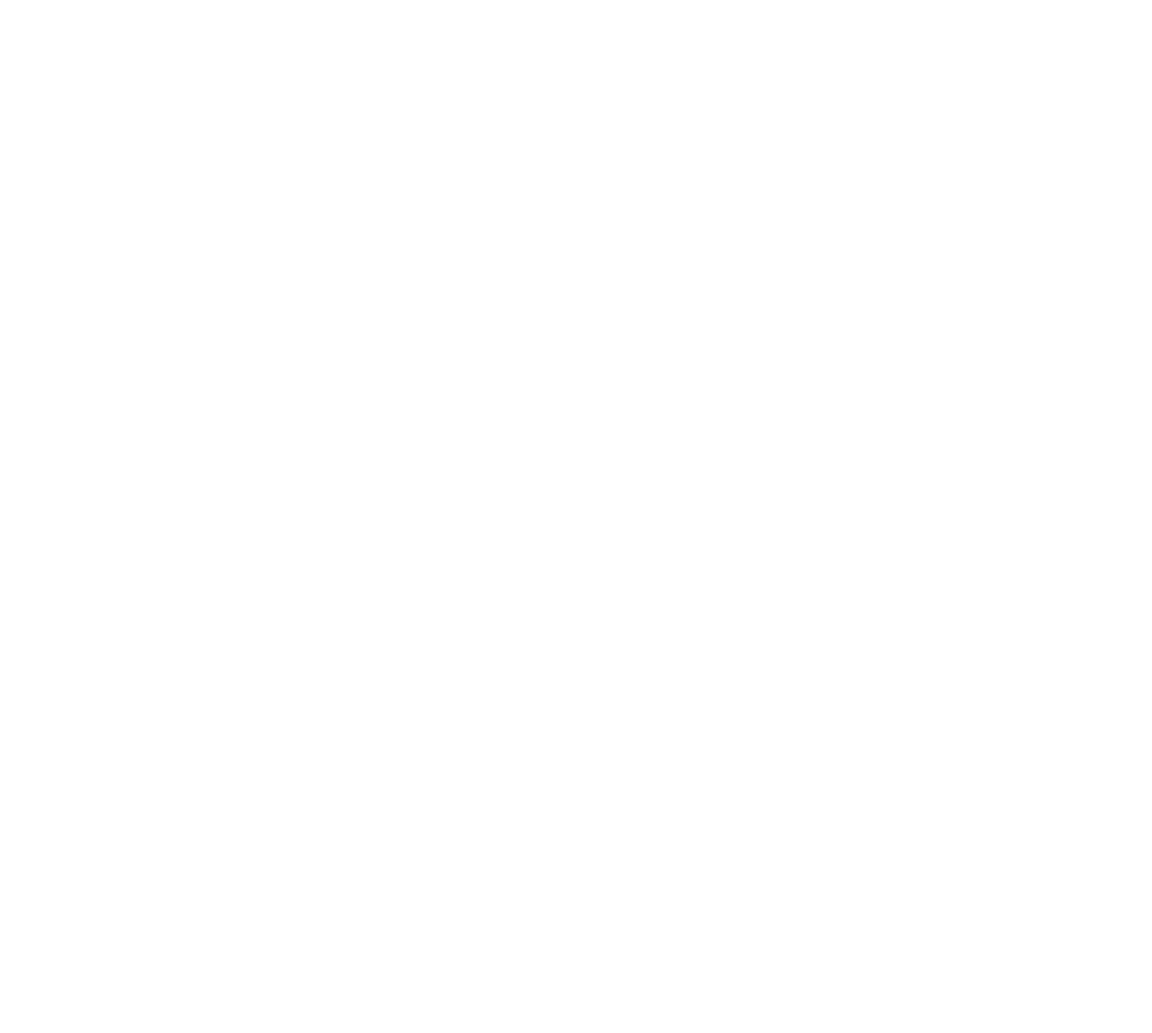
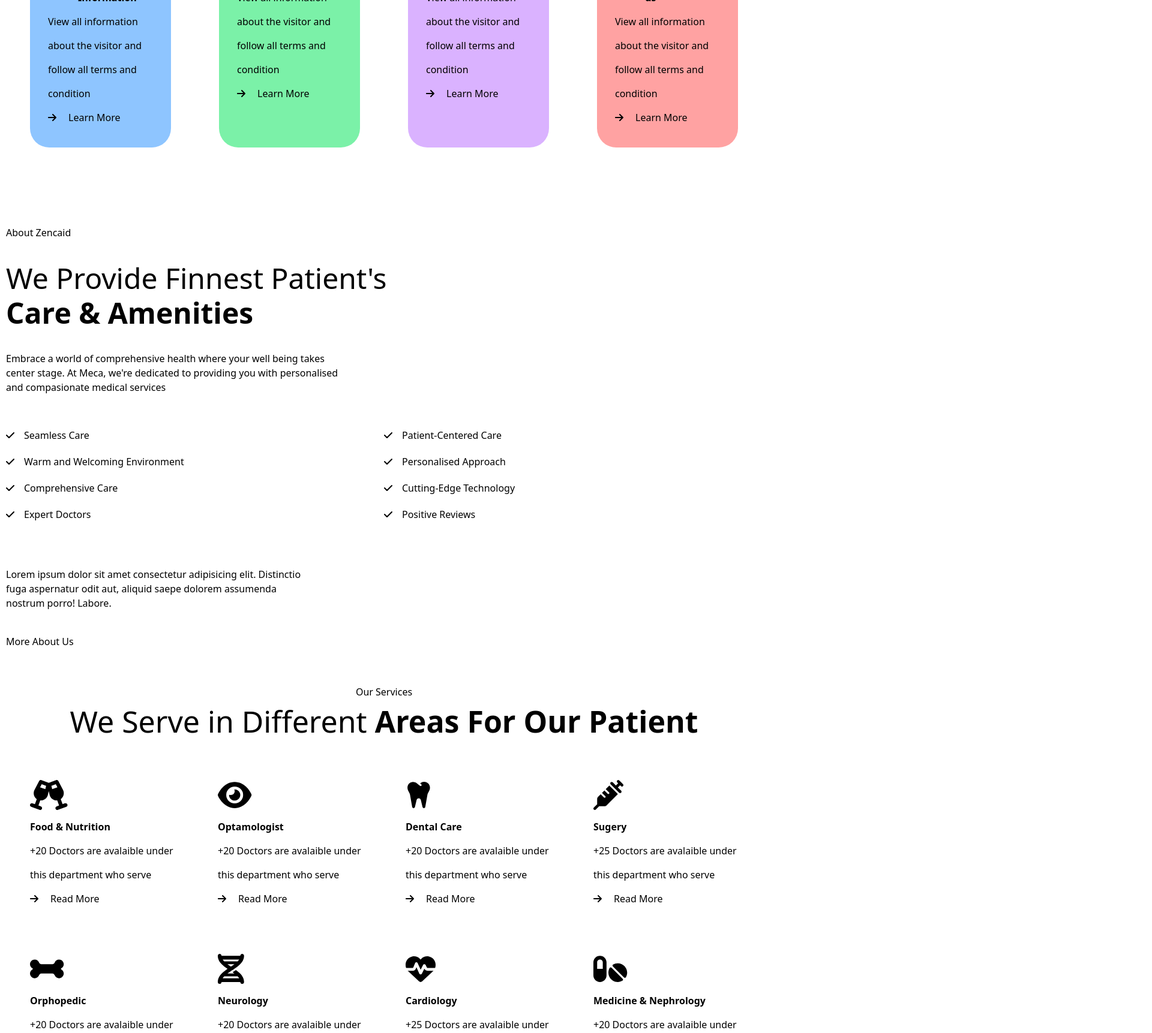
Before and after one commit to Zencaid/Zencaid-web, a Next.js app: page / in a window 1280 px wide. Shown: the part 1074-2797 px from the top of the page at 60% size, 1920 px wide, since content can reach past the window. Before the commit the page ends 800 px from the top, so only its background shows below. Built offline with nearby package versions, Linux system fonts and the light colour scheme.

Commit message:
Today New Updtaes

```diff
--- a/app/globals.css
+++ b/app/globals.css
@@ -11,6 +11,10 @@ nav{
 nav li{
   list-style: none;
 
+
+}
+.MinLiboss li{
+  margin-bottom: 20px;
 }
 /* @custom-variant dark (&:is(.dark *));
 
--- a/app/page.tsx
+++ b/app/page.tsx
@@ -1,10 +1,30 @@
 // import Image from "next/image";
 // import Contents from './containerinfo';
 import './globals.css'
+import '@/lib/fontawesome'
+import { FontAwesomeIcon } from '@fortawesome/react-fontawesome';
+import { faAmbulance, faArrowRight, faBone, faCheck, faCircleExclamation, faDna, faEye, faGlassCheers, faHeartPulse, faPhone, faPills, faStethoscope, faSyringe, faTooth } from '@fortawesome/free-solid-svg-icons';
+import {areasSection} from "../lib/data/areasSection"
+import {containerinfo} from  "../lib/data/containerinfo"
 
 export default function Home() {
+  const Container = containerinfo[0];
+  const Container1 = containerinfo[1];
+  const Container2 = containerinfo[2];
+  const Container3 = containerinfo[3];
+
+  const areasSect = areasSection[0];
+  const areasSect1 = areasSection[1];
+  const areasSect2 = areasSection[2];
+  const areasSect3= areasSection[3];
+  const areasSect4= areasSection[4];
+  const areasSect5= areasSection[5];
+  const areasSect6= areasSection[6];
+  const areasSect7= areasSection[7];
+
+  // const AreaSec = areasSection[0];
   return (
-    <div>
+    <div style={{overflowX:'hidden',margin:"10px"}}>
 
     <div className=' relative left-[60%] flex gap-[20px] m-[10px] ' >
       <nav>
@@ -21,75 +41,130 @@ export default function Home() {
       </div>
     </div>
 
-
-    <div>
-      <h2>Transforming Lives,Restoring Your Health</h2>
-      <p>Embrace a world of comprehensive heslth care where your welbeing takes a center stage.At Zenciad, we're dedicated to providing you withpersonalized  and compasionate medical services</p>
+      <div className='my-[180px]'>
+          <div>
+      <h2 className='w-[60%] text-7xl my-[30px]' >Transforming Lives,Restoring Your Health</h2>
+      <p className='w-[45%] my-[30px]' > Embrace a world of comprehensive heslth care where your welbeing takes a center stage.At Zenciad, we're dedicated to providing you withpersonalized  and compasionate medical services</p>
     </div>
 
-    <div>
+    <div className=' my-[30px] flex  rounded-2xl bg-purple-300  ' style={{width:'12%',padding:'15px', textWrap:"nowrap",gap:"10px"
+    ,borderRadius:"50px"}} >
+         <FontAwesomeIcon icon={faArrowRight} style={{backgroundColor:"white", borderRadius:"50%", padding:'10px'}}/>
         <button>Learn More</button>
       </div>
 
+          <div className='relative left-[40px] flex gap-[10px]' style={{top:"80px"}}>
+          <div style={{position:"relative", top:"30px"}}>
 
-      <div>
-          {/* <div>icon</div> */}
-          <div>
-            <h3>Find a location nearby </h3>
-            <p> Zenciad medical center operates more than 120 locations. Find the nearest...</p>
+                         <FontAwesomeIcon icon={faCircleExclamation} style={{fontSize:'40px'}}/>
+
           </div>
-          <div>
-            {/* <Link></Link> */}
+
+          <div className='' style={{position:"relative", left:"80px"}}>
+            <h3 className='my-[10px]' style={{fontWeight:"800"}}>Find a location nearby </h3>
+            <p className='w-[80%]'> Zenciad medical center operates more than 120 locations. Find the nearest...</p>
+          </div>
+
+          <div  style={{position:"relative", top:"30px"}}>
+
+            <FontAwesomeIcon icon={faArrowRight}  style={{fontSize:'40px'}}/>
           </div>
       </div>
 
+      </div>
 
-      <div>
-        <div>
+
+
+
+
+
+
+      <div className='my-[90px] flex justify-between'>
+        <div className="bg-blue-300 rounded-4xl" style={{margin:'40px', padding:"30px",lineHeight:'40px'}}>
+          <div className="flex gap-[20px]">
+            <div>
+              <FontAwesomeIcon icon={faCircleExclamation} style={{fontSize:"30px"}}/>
+            </div>
+            <div style={{fontWeight:"800"}}>
+              {Container.title}
+            </div>
+          </div>
           <div>
-            <div></div>
-            <div></div>
+            {Container.content}
           </div>
-          <div></div>
-          <div>
-            <div></div>
-            <div></div>
+          <div className="flex gap-[20px]">
+            <div>
+              <FontAwesomeIcon icon={faArrowRight}/>
+            </div>
+            <div>
+              Learn More
+            </div>
           </div>
         </div>
 
-        <div>
+        <div className="bg-green-300 rounded-4xl" style={{margin:'40px', padding:"30px",lineHeight:'40px'}}>
+          <div className="flex gap-[20px]">
+            <div>
+              <FontAwesomeIcon icon={faStethoscope}  style={{fontSize:"30px"}}/>
+            </div>
+            <div style={{fontWeight:"800"}}>
+              {Container1.title}
+            </div>
+          </div>
           <div>
-            <div></div>
-            <div></div>
+            {Container1.content}
           </div>
-          <div></div>
-          <div>
-            <div></div>
-            <div></div>
+          <div className="flex gap-[20px]">
+            <div>
+              <FontAwesomeIcon icon={faArrowRight}/>
+            </div>
+            <div>
+              Learn More
+            </div>
           </div>
         </div>
 
-        <div>
+        <div className="bg-purple-300 rounded-4xl" style={{margin:'40px', padding:"30px",lineHeight:'40px'}}>
+          <div className="flex gap-[20px]">
+            <div>
+              <FontAwesomeIcon icon={faAmbulance}  style={{fontSize:"30px"}}/>
+            </div>
+            <div style={{fontWeight:"800"}}>
+              {Container2.title}
+            </div>
+          </div>
           <div>
-            <div></div>
-            <div></div>
+            {Container2.content}
           </div>
-          <div></div>
-          <div>
-            <div></div>
-            <div></div>
+          <div className="flex gap-[20px]">
+            <div>
+              <FontAwesomeIcon icon={faArrowRight}/>
+            </div>
+            <div>
+              Learn More
+            </div>
           </div>
         </div>
 
-        <div>
+        <div className="bg-red-300 rounded-4xl" style={{margin:'40px', padding:"30px",lineHeight:'40px'}}>
+          <div className="flex gap-[20px]">
+            <div>
+              <FontAwesomeIcon icon={faPhone}  style={{fontSize:"30px"}}/>
+            </div>
+            <div style={{fontWeight:"800"}}>
+              {Container3.title}
+            </div>
+          </div>
           <div>
-            <div></div>
-            <div></div>
+            {Container3.content}
           </div>
-          <div></div>
-          <div>
-            <div></div>
-            <div></div>
+          <div className="flex gap-[20px]">
+            <div>
+              <FontAwesomeIcon icon={faArrowRight}/>
+            </div>
+            <div>
+              Learn More
+            </div>
           </div>
         </div>
 
@@ -98,35 +173,66 @@ export default function Home() {
     <div>
       <div>
         <h3>About Zencaid</h3>
-        <div>
-          <h3>We Provide Finnest Patient's</h3>
-          <h3>Care & Amenities</h3>
+        <div style={{margin:"40px 0", fontWeight:'500'}} className='text-5xl' >
+          <h3  style={{margin:"10px 0"}}>We Provide Finnest Patient's</h3>
+          <h3 style={{fontWeight:'700'}} >Care & Amenities</h3>
         </div>
 
-        <div>
+        <div className='w-[45%] my-8'>
           <p>Embrace a world of comprehensive health where your well being takes center stage. At Meca, we're dedicated to providing you with personalised and compasionate medical services</p>
         </div>
 
-        <div>
+        <div className='grid grid-cols-2 MinLiboss my-14' style={{listStyle:"none"}}>
           <div>
-            <li>Seamless Care</li>
+            <div className='flex gap-4 '>
+              <FontAwesomeIcon icon={faCheck} className=' relative top-1'/>
+                 <li>Seamless Care</li>
+            </div>
+           <div  className='flex  gap-4'>
+              <FontAwesomeIcon icon={faCheck} className=' relative top-1'/>
             <li>Warm and Welcoming Environment</li>
+
+           </div>
+           <div  className='flex  gap-4'>
+              <FontAwesomeIcon icon={faCheck} className=' relative top-1'/>
             <li>Comprehensive Care</li>
+           </div>
+
+           <div  className='flex gap-4 '>
+               <FontAwesomeIcon icon={faCheck} className=' relative top-1'/>
             <li>Expert Doctors</li>
+
+           </div>
           </div>
           <div>
+            <div  className='flex  gap-4'>
+              <FontAwesomeIcon icon={faCheck} className=' relative top-1'/>
+
             <li>Patient-Centered Care</li>
+            </div>
+            <div  className='flex gap-4 '>
+              <FontAwesomeIcon icon={faCheck} className=' relative top-1'/>
+
             <li>Personalised Approach</li>
+            </div>
+            <div  className='flex  gap-4'>
+             <FontAwesomeIcon icon={faCheck} className=' relative top-1'/>
+
             <li>Cutting-Edge Technology</li>
+            </div>
+            <div  className='flex gap-4'>
+              <FontAwesomeIcon icon={faCheck} className=' relative top-1'/>
+
             <li>Positive Reviews</li>
+            </div>
           </div>
         </div>
 
-        <div>
+        <div className='w-[40%] my-10'>
           <p>Lorem ipsum dolor sit amet consectetur adipisicing elit. Distinctio fuga aspernatur odit aut, aliquid saepe dolorem assumenda nostrum porro! Labore.</p>
         </div>
 
-        <div>
+        <div className='my-10'>
           <button>More About Us</button>
         </div>
       </div>
@@ -136,78 +242,158 @@ export default function Home() {
 
 
     <div>
-      <div>
+      <div className='aligne-center text-center my-15'>
 
       <p>Our Services</p>
-      <h3>We Serve in Different Areas For Our Patient</h3>
+      <h3 style={{fontSize:"50px"}}>We Serve in Different <span style={{fontWeight:"700"}}>Areas For Our Patient</span> </h3>
       </div>
-      <div>
+      <div className='grid grid-cols-4 gap-18 m-10  leading-[40px]'>
         <div>
           <div>
-            <div></div>
-            <div></div>
+            <div>
+              <FontAwesomeIcon icon={faGlassCheers} className='text-[50px]'/>
+            </div>
+            <div style={{fontWeight:"900"}}>{areasSect.title}</div>
           </div>
-          <div></div>
+           <div>{areasSect.content}</div>
+
+           <div className="flex gap-[20px]">
+            <div>
+              <FontAwesomeIcon icon={faArrowRight}/>
+            </div>
+            <div>
+              Read More
+            </div>
+          </div>
+
+        </div>
+
+        <div>
           <div>
-            <div></div>
-            <div></div>
+            <div>
+              <FontAwesomeIcon icon={faEye} className='text-[50px]'/>
+            </div>
+            <div style={{fontWeight:"900"}}>{areasSect1.title}</div>
+          </div>
+          <div>{areasSect1.content}</div>
+          <div className="flex gap-[20px]">
+            <div>
+              <FontAwesomeIcon icon={faArrowRight}/>
+            </div>
+            <div>
+              Read More
+            </div>
           </div>
         </div>
+
         <div>
           <div>
-            <div></div>
-            <div></div>
+            <div>
+              <FontAwesomeIcon icon={faTooth} className='text-[50px]'/>
+            </div>
+           <div style={{fontWeight:"900"}}>{areasSect2.title}</div>
           </div>
-          <div></div>
-          <div>
-            <div></div>
-            <div></div>
+          <div>{areasSect2.content}</div>
+           <div className="flex gap-[20px]">
+            <div>
+              <FontAwesomeIcon icon={faArrowRight}/>
+            </div>
+            <div>
+              Read More
+            </div>
           </div>
         </div>
+
         <div>
           <div>
-            <div></div>
-            <div></div>
+            <div>
+              <FontAwesomeIcon icon={faSyringe} className='text-[50px]'/>
+            </div>
+            <div style={{fontWeight:"900"}}>{areasSect3.title}</div>
           </div>
-          <div></div>
-          <div>
-            <div></div>
-            <div></div>
+          <div>{areasSect3.content}</div>
+          <div className="flex gap-[20px]">
+            <div>
+              <FontAwesomeIcon icon={faArrowRight}/>
+            </div>
+            <div>
+              Read More
+            </div>
           </div>
         </div>
+
         <div>
           <div>
-            <div></div>
-            <div></div>
+            <div>
+              <FontAwesomeIcon icon={faBone} className='text-[50px]'/>
+            </div>
+            <div style={{fontWeight:"900"}}>{areasSect4.title}</div>
           </div>
-          <div></div>
-          <div>
-            <div></div>
-            <div></div>
+         <div>{areasSect4.content}</div>
+          <div className="flex gap-[20px]">
+            <div>
+              <FontAwesomeIcon icon={faArrowRight}/>
+            </div>
+            <div>
+              Read More
+            </div>
           </div>
         </div>
+
         <div>
           <div>
-            <div></div>
-            <div></div>
+            <div>
+              <FontAwesomeIcon icon={faDna} className='text-[50px]'/>
+            </div>
+            <div style={{fontWeight:"900"}}>{areasSect5.title}</div>
           </div>
-          <div></div>
-          <div>
-            <div></div>
-            <div></div>
+         <div>{areasSect5.content}</div>
+          <div className="flex gap-[20px]">
+            <div>
+              <FontAwesomeIcon icon={faArrowRight}/>
+            </div>
+            <div>
+              Read More
+            </div>
           </div>
         </div>
-        <div>
+
+         <div>
           <div>
-            <div></div>
-            <div></div>
+            <div>
+              <FontAwesomeIcon icon={faHeartPulse} className='text-[50px]'/>
+            </div>
+            <div style={{fontWeight:"900"}}>{areasSect6.title}</div>
           </div>
-          <div></div>
+          <div>{areasSect6.content}</div>
+          <div className="flex gap-[20px]">
+            <div>
+              <FontAwesomeIcon icon={faArrowRight} />
+            </div>
+            <div>
+              Read More
+            </div>
+          </div>
+
+        </div>
+         <div>
           <div>
-            <div></div>
-            <div></div>
+            <div>
+              <FontAwesomeIcon icon={faPills} className='text-[50px]'/>
+            </div>
+            <div style={{fontWeight:"900"}}>{areasSect7.title}</div>
+          </div>
+          <div>{areasSect7.content}</div>
+          <div className="flex gap-[20px]">
+            <div>
+              <FontAwesomeIcon icon={faArrowRight}/>
+            </div>
+            <div>
+              Read More
+            </div>
           </div>
         </div>
+
       </div>
     </div>
 
--- a/app/AreasSection.js
+++ b/lib/data/areasSection.js
@@ -1,4 +1,4 @@
-const AreasSection =[
+export const areasSection =[
     {
         id:1 ,
         title:'Food & Nutrition',
--- a/app/containerinfo.js
+++ b/lib/data/containerinfo.js
@@ -1,4 +1,4 @@
-const containerinfo = [
+export const containerinfo = [
     {
         id:1,
         title:'Visitor Information',
--- /dev/null
+++ b/lib/fontawesome.ts
@@ -0,0 +1,4 @@
+// lib/fontawesome.ts
+import { config } from '@fortawesome/fontawesome-svg-core';
+import '@fortawesome/fontawesome-svg-core/styles.css';
+config.autoAddCss = false; // Prevent automatic CSS injection
--- a/package.json
+++ b/package.json
@@ -9,6 +9,9 @@
     "lint": "next lint"
   },
   "dependencies": {
+    "@fortawesome/fontawesome-svg-core": "^6.7.2",
+    "@fortawesome/free-solid-svg-icons": "^6.7.2",
+    "@fortawesome/react-fontawesome": "^0.2.2",
     "class-variance-authority": "^0.7.1",
     "clsx": "^2.1.1",
     "lucide-react": "^0.514.0",
```
Also changed, not shown: 1 other file (tests, documents, lock files or other folders).
